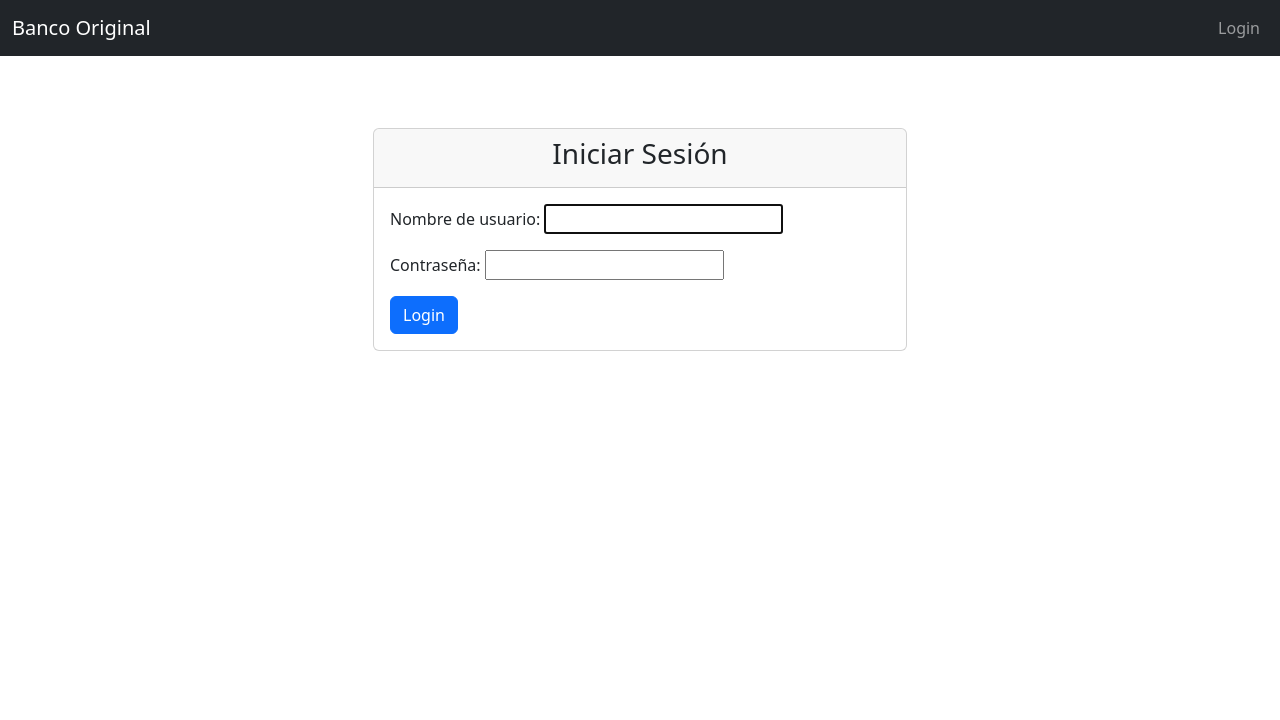
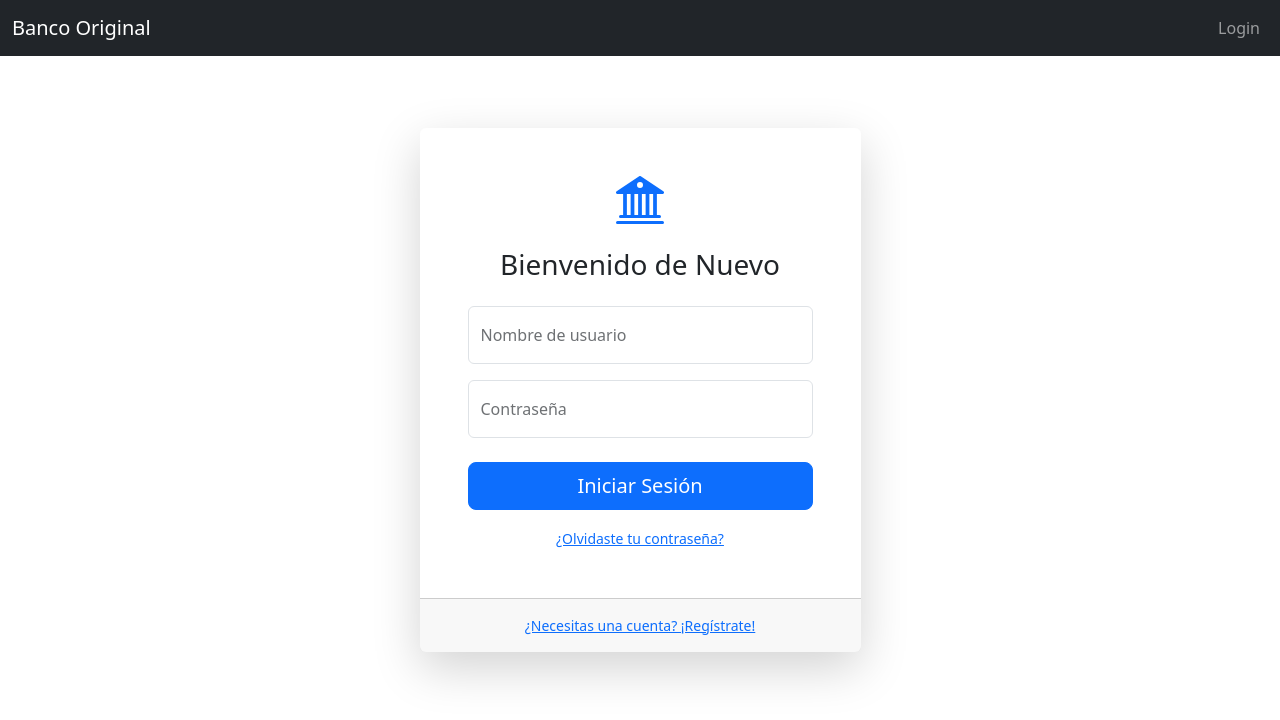
Before and after one commit to JuanBoda/ProyectoCuentaBancaria, a Django app: page /accounts/login/ in a window 1280 px wide. Shown: the top 720 px of the page. Run offline with Django 5.2, Linux system fonts and the light colour scheme; some libraries are stand-ins or nearby versions.

Commit message:
style: Mejorar la estética y redirección del login

```diff
--- a/banco_original/banco_original/settings.py
+++ b/banco_original/banco_original/settings.py
@@ -124,5 +124,5 @@ STATICFILES_DIRS = [BASE_DIR / 'static']
 
 DEFAULT_AUTO_FIELD = 'django.db.models.BigAutoField'
 
-LOGIN_REDIRECT_URL = 'gestion_clientes:lista'
+LOGIN_REDIRECT_URL = 'home'
 LOGOUT_REDIRECT_URL = 'home'
--- a/banco_original/templates/base.html
+++ b/banco_original/templates/base.html
@@ -30,9 +30,7 @@
                     <ul class="navbar-nav ms-auto">
                         {% if user.is_authenticated %}
                         <li class="nav-item">
-                            <span class="nav-link"
-                                >Bienvenido, {{ user.username }}</span
-                            >
+                            <span class="nav-link">{{ user.username }}</span>
                         </li>
                         <li class="nav-item">
                             <form
@@ -45,7 +43,7 @@
                                     class="btn btn-link nav-link"
                                     style="
                                         display: inline;
-                                        padding: 0;
+                                        padding: 3;
                                         border: none;
                                         background: none;
                                     ">
--- a/banco_original/templates/login.html
+++ b/banco_original/templates/login.html
@@ -1,19 +1,48 @@
 {% extends 'base.html' %}
+{% load static %}
+
+{% block title %}Iniciar Sesión - Banco Original{% endblock %}
 
 {% block content %}
 <div class="container">
     <div class="row justify-content-center">
-        <div class="col-md-6">
-            <div class="card mt-5">
-                <div class="card-header">
-                    <h3 class="text-center">Iniciar Sesión</h3>
-                </div>
-                <div class="card-body">
+        <div class="col-lg-5 col-md-7 col-sm-9">
+            <div class="card shadow-lg border-0 rounded-lg mt-5">
+                <div class="card-body p-5">
+                    <div class="text-center">
+                        <svg xmlns="http://www.w3.org/2000/svg" width="48" height="48" fill="currentColor" class="bi bi-bank2 mb-4 text-primary" viewBox="0 0 16 16">
+                            <path d="M8.277.084a.5.5 0 0 0-.554 0l-7.5 5A.5.5 0 0 0 .5 6h1.875v7H1.5a.5.5 0 0 0 0 1h13a.5.5 0 1 0 0-1h-.875V6H15.5a.5.5 0 0 0 .277-.916zM12.375 6v7h-1.25V6zm-2.5 0v7h-1.25V6zm-2.5 0v7h-1.25V6zm-2.5 0v7h-1.25V6zM8 4a1 1 0 1 1 0-2 1 1 0 0 1 0 2M.5 15a.5.5 0 0 0 0 1h15a.5.5 0 1 0 0-1z"/>
+                        </svg>
+                        <h3 class="fw-light mb-4">Bienvenido de Nuevo</h3>
+                    </div>
+
+                    {% if form.errors %}
+                        <div class="alert alert-danger text-center" role="alert">
+                            Tu usuario y contraseña no coinciden. Por favor, inténtalo de nuevo.
+                        </div>
+                    {% endif %}
+
                     <form method="post">
                         {% csrf_token %}
-                        {{ form.as_p }}
-                        <button type="submit" class="btn btn-primary btn-block">Login</button>
+                        <div class="form-floating mb-3">
+                            <input type="text" name="username" class="form-control" id="id_username" placeholder="Usuario" required>
+                            <label for="id_username">Nombre de usuario</label>
+                        </div>
+                        <div class="form-floating mb-4">
+                            <input type="password" name="password" class="form-control" id="id_password" placeholder="Contraseña" required>
+                            <label for="id_password">Contraseña</label>
+                        </div>
+
+                        <div class="d-grid mb-3">
+                            <button type="submit" class="btn btn-primary btn-lg">Iniciar Sesión</button>
+                        </div>
+                        <div class="text-center">
+                            <a class="small" href="#!">¿Olvidaste tu contraseña?</a>
+                        </div>
                     </form>
+                </div>
+                <div class="card-footer text-center py-3">
+                    <div class="small"><a href="#!">¿Necesitas una cuenta? ¡Regístrate!</a></div>
                 </div>
             </div>
         </div>
```
Also changed, not shown: banco_original/db.sqlite3.
